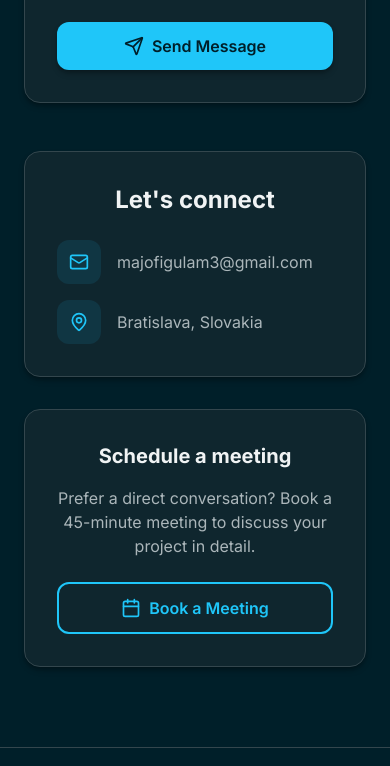
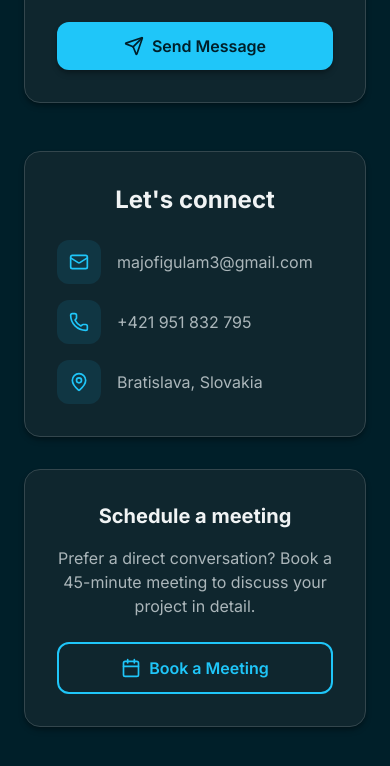
Before and after one commit to MarianFigula/portfolio, a React (Vite) app: page / in a window 390 px wide. Shown: the part 7964-8730 px from the top of the page. Built offline with nearby package versions, Linux system fonts and the light colour scheme.

Commit message:
feat: added telephone contact

```diff
--- a/src/components/Contact.tsx
+++ b/src/components/Contact.tsx
@@ -1,5 +1,5 @@
 import {useState} from 'react';
-import {Mail, Send, Calendar, MapPin} from 'lucide-react';
+import {Mail, Send, Calendar, MapPin, Phone} from 'lucide-react';
 import emailjs from '@emailjs/browser';
 
 
@@ -139,6 +139,15 @@ const Contact = () => {
 
                                     <div className="flex items-center gap-4">
                                         <div className="p-3 rounded-xl bg-primary/10 text-primary">
+                                            <Phone size={20}/>
+                                        </div>
+                                        <div>
+                                            <p className="text-muted-foreground">+421 951 832 795</p>
+                                        </div>
+                                    </div>
+
+                                    <div className="flex items-center gap-4">
+                                        <div className="p-3 rounded-xl bg-primary/10 text-primary">
                                             <MapPin size={20}/>
                                         </div>
                                         <div>
```
